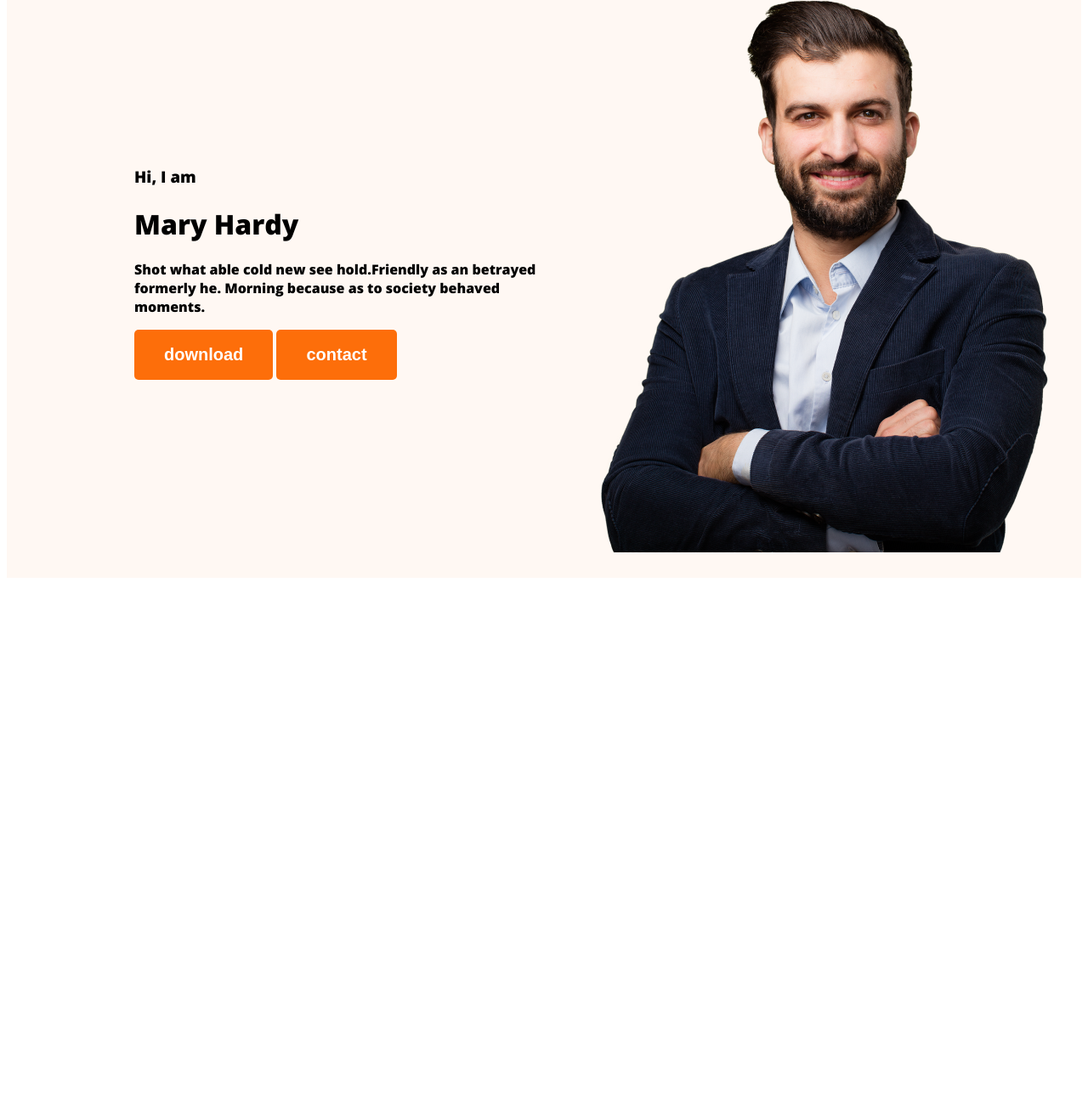
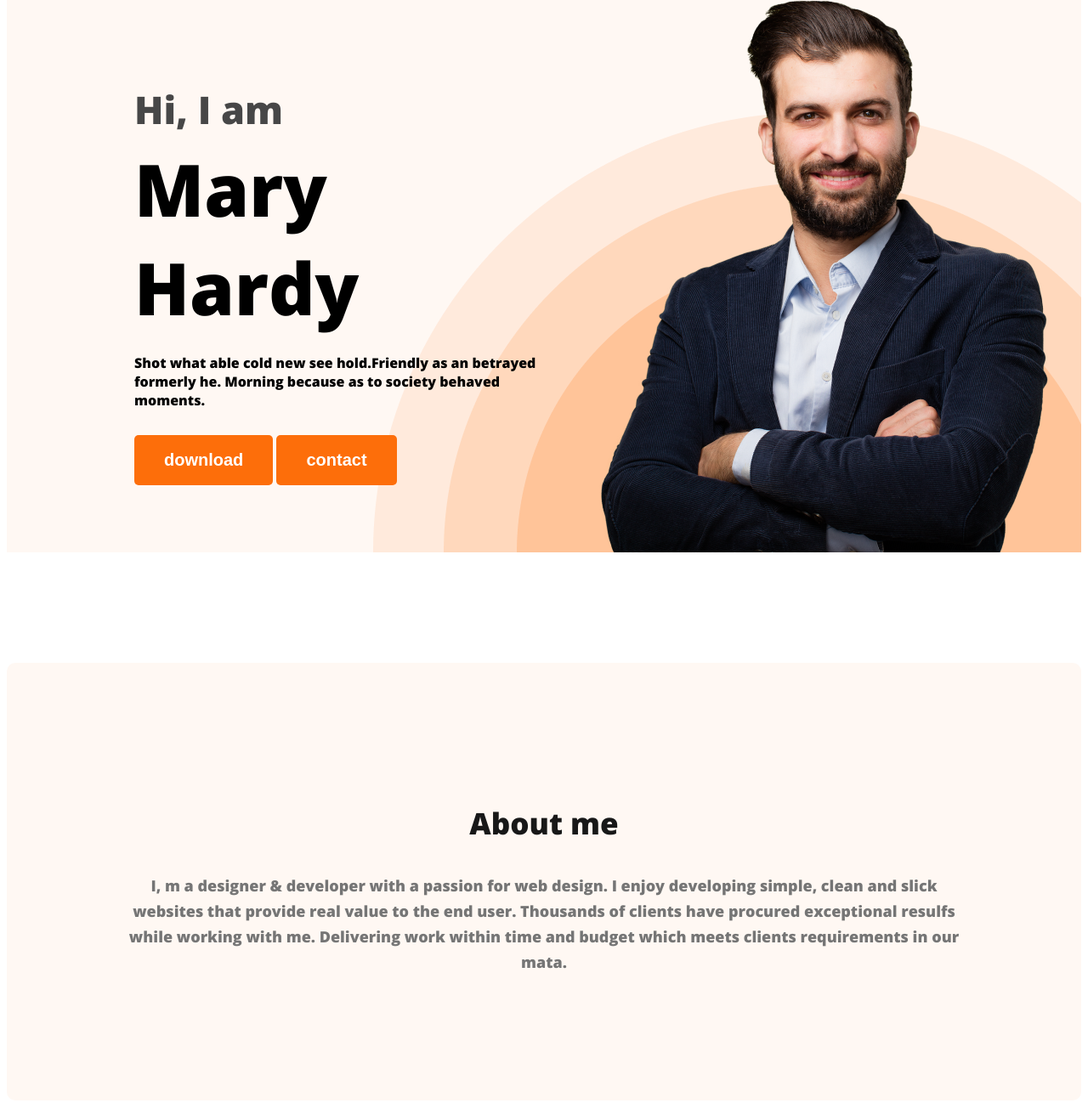
Before and after one commit to SourovDV/web-devloper-portfolio, a plain HTML site: page index.html in a window 1280 px wide. Shown: the part 215-1513 px from the top of the page at 85% size. Before the commit the page ends 903 px from the top, so only its background shows below. Drawn offline with nearby package versions, Linux system fonts and the light colour scheme.

Commit message:
added a main setion

```diff
--- a/index.html
+++ b/index.html
@@ -21,7 +21,7 @@
             <div class="banner-content">
                 <h3 class="banner-gratting">Hi, I  am</h3>
                 <h1 class="banner-title">Mary Hardy</h1>
-                <p>Shot what able cold new see hold.Friendly as an betrayed formerly he. Morning because as to society behaved moments.</p>
+                <p class="banner-description">Shot what able cold new see hold.Friendly as an betrayed formerly he. Morning because as to society behaved moments.</p>
                 <button class="btn-primary">download</button>
                 <button class="btn-primary">contact</button>
 
@@ -31,7 +31,11 @@
         </div>
     </header>
     <main>
+        <section class="about">
+             <h3 class="section-title">About me</h3>
+             <p class="section-description">I, m a designer & developer with a passion for web design. I enjoy developing simple, clean and slick websites that provide real value to the end user. Thousands of clients have procured exceptional resulfs while working with me. Delivering work within time and budget which meets clients requirements in our mata.</p>
 
+        </section>
     </main>
     <footer>
 
--- a/portfolio/portfolio.css
+++ b/portfolio/portfolio.css
@@ -52,12 +52,16 @@ nav a {
 /* header section */
 .header {
     background-color: #FFF8F3;
+    background-image: url(../images/header_bg.png);
+    background-repeat: no-repeat;
+    background-position: bottom right;
 }
 
 .banner {
-    padding: 30px 30px 30px 150px;
+    padding: 30px 30px 0px 150px;
     display: flex;
     align-items: center;
+    justify-content: space-between;
 
 }
 
@@ -66,3 +70,59 @@ nav a {
 
 
 }
+
+.banner-content {
+    max-width: 547px;
+}
+
+.banner-gratting {
+    font-size: 45px;
+    color: #474747;
+    margin-bottom: 0px;
+}
+
+.banner-title {
+    font-size: 85px;
+    font-weight: 700;
+    margin-top: 5px;
+    margin-bottom: 20px;
+}
+
+.banner-description {
+    margin-bottom: 30px;
+
+
+}
+
+/* main section style */
+.section-title {
+    color: #181818;
+    text-align: center;
+
+    font-size: 35px;
+
+    font-weight: 700;
+
+}
+
+.section-description {
+    color:  #757575;
+    text-align: center;
+
+    font-size: 18px;
+
+    font-weight: 400;
+    line-height: 30px;
+
+}
+
+/* about section style */
+.about {
+    padding: 130px;
+    border-radius: 10px;
+    background: #FFF8F3;
+    margin:130px 0px;
+    min-width: 300px;
+
+
+}
```
